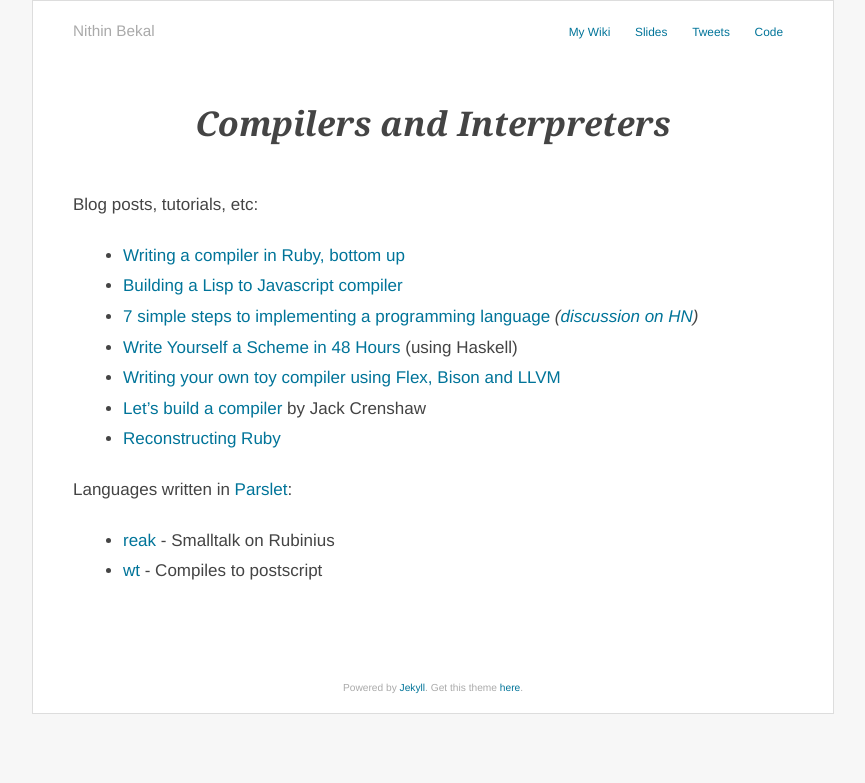
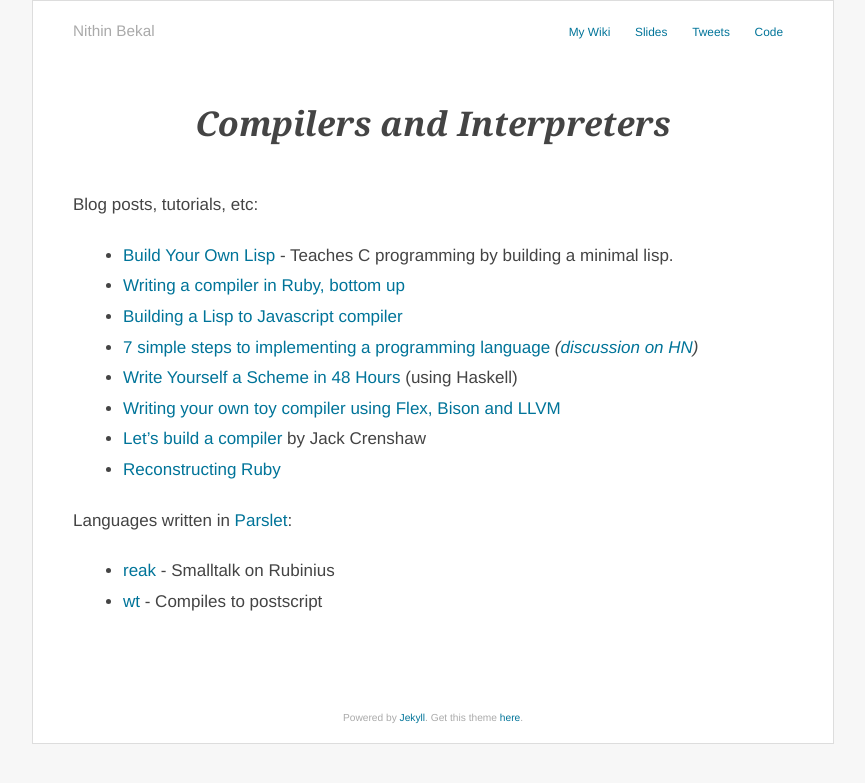
Before and after one commit to nithinbekal/nithinbekal.github.io, a Jekyll site: the page built from notes/compilers/index.md, in a window 1280 px wide. Shown: the top 783 px of the page, without its empty margins (207-1072 px from the left). Built offline with Jekyll 4.4.1, drawn with Linux system fonts in a browser that asks for light colours.

Commit message:
Add bookmark to Build Your Own Lisp

```diff
--- a/notes/compilers/index.md
+++ b/notes/compilers/index.md
@@ -6,6 +6,7 @@ date:   2014-06-07 12:00:00
 
 Blog posts, tutorials, etc:
 
+* [Build Your Own Lisp](http://www.buildyourownlisp.com/) - Teaches C programming by building a minimal lisp.
 * [Writing a compiler in Ruby, bottom up](http://www.hokstad.com/compiler)
 * [Building a Lisp to Javascript compiler](http://honza.ca/2013/05/building-a-lisp-to-javascript-compiler)
 * [7 simple steps to implementing a programming language](http://kjetilvalle.com/posts/implement-a-programming-language.html)
```
